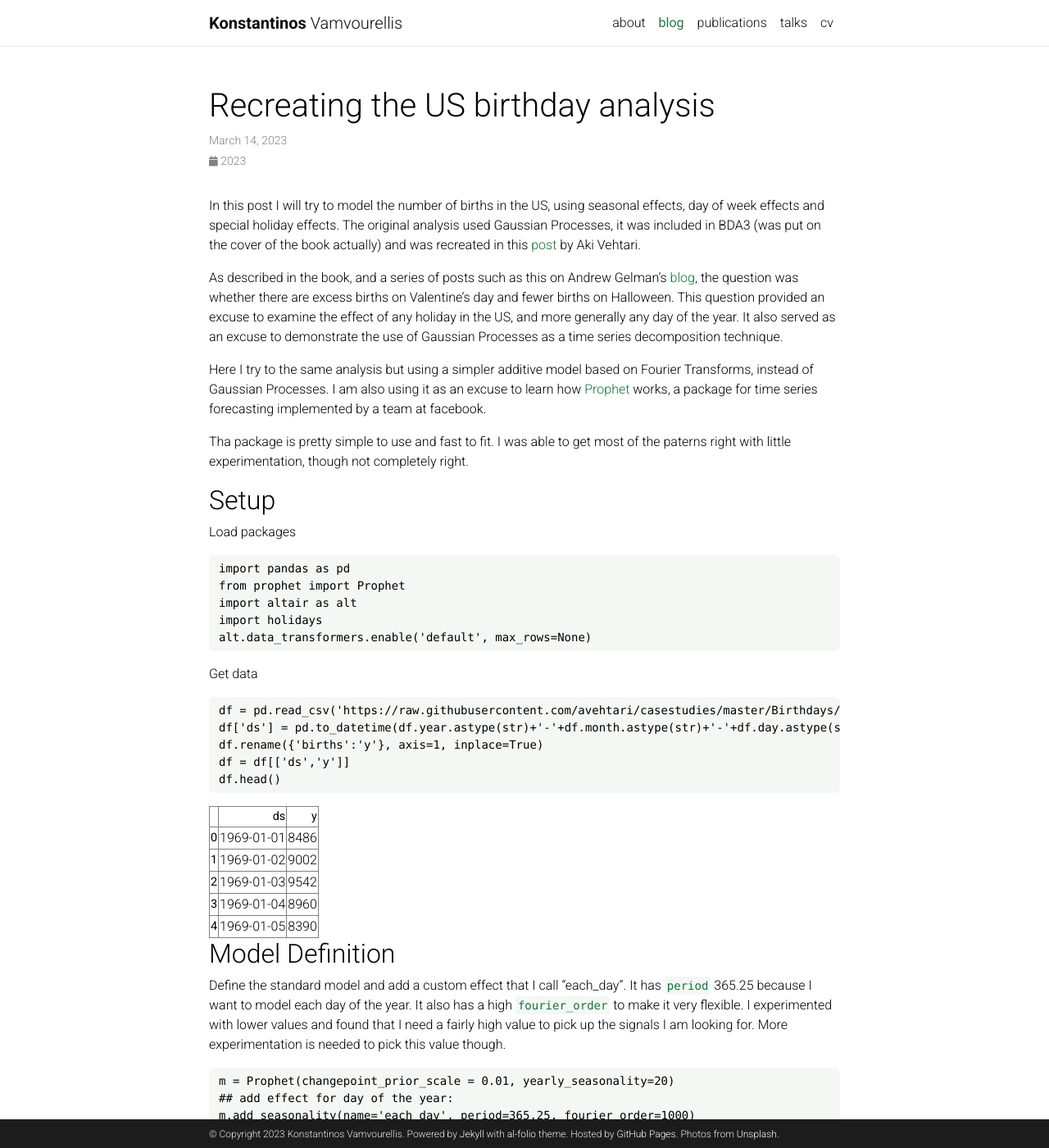
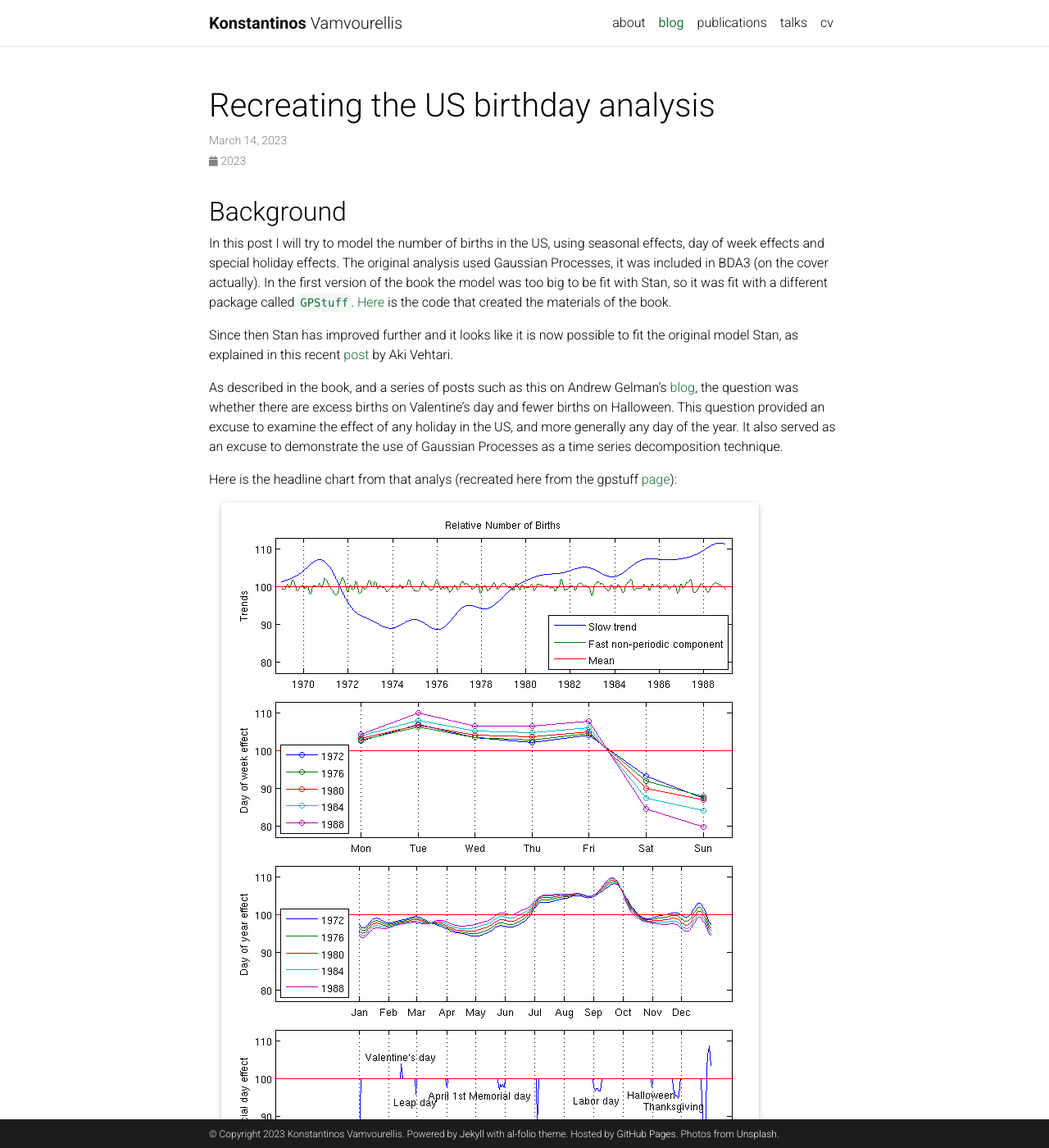
Before and after one commit to bayesways/bayesways.github.io, a Jekyll site: the page built from _posts/2023-03-14-recreating-the-US-birthday-analysis.md, in a window 1280 px wide and 1400 px high. Shown: the whole window at 82% size. Built offline with Jekyll 4.4.1, drawn with Linux system fonts in a browser that asks for light colours; full-size pictures stand in for the smaller copies a plugin makes; comment, search, counter and statistics services are not loaded; a style sheet for code colours, icons or effects is not loaded; some of the changed text lies outside the part shown.

Commit message:
added more details to the birth study and deleted old files

````diff
--- a/_posts/2023-03-14-recreating-the-US-birthday-analysis.md
+++ b/_posts/2023-03-14-recreating-the-US-birthday-analysis.md
@@ -6,11 +6,20 @@ date: 2023-03-14
 related_posts: false
 ---
 
+## Background
+
 In this post I will try to model the number of births in the US, using seasonal effects, day of week effects and special holiday effects.
-The original analysis used Gaussian Processes, it was included in BDA3 (was put on the cover of the book actually) and was recreated in this [post](https://avehtari.github.io/casestudies/Birthdays/birthdays.html) by Aki Vehtari.
+The original analysis used Gaussian Processes, it was included in BDA3 (on the cover actually). In the first version of the book the model was too big to be fit with Stan, so it was fit with a different package called `GPStuff`. [Here](https://research.cs.aalto.fi/pml/software/gpstuff/demo_births.shtml) is the code that created the materials of the book.
+
+Since then Stan has improved further and it looks like it is now possible to fit the original model Stan, as explained in this recent [post](https://avehtari.github.io/casestudies/Birthdays/birthdays.html) by Aki Vehtari.
 
 As described in the book, and a series of posts such as this on Andrew Gelman's [blog](https://statmodeling.stat.columbia.edu/2016/05/18/birthday-analysis-friday-the-13th-update/), the question was whether there are excess births on Valentine's day and fewer births on Halloween. This question provided an excuse to examine the effect of any holiday in the US, and more generally any day of the year. It also served as an excuse to demonstrate the use of Gaussian Processes as a time series decomposition technique.
 
+Here is the headline chart from that analys (recreated here from the gpstuff [page](https://research.cs.aalto.fi/pml/software/gpstuff/demo_births.shtml)):
+<div class="col-sm mt-3 mt-md-0">{% include figure.html path="assets/img/2023-03-14-recreating-the-US-birthday-analysis/birthday_files/births_pic2.png" class="img-fluid rounded z-depth-1" %} </div>
+
+
+## Plan for this post
 Here I try to the same analysis but using a simpler additive model based on Fourier Transforms, instead of Gaussian Processes.
 I am also using it as an excuse to learn how [Prophet](https://facebook.github.io/prophet/) works, a package for time series forecasting implemented by a team at facebook.
 
@@ -259,7 +268,8 @@ a = add_changepoints_to_plot(fig1.gca(), m, forecast)
 
 <div class="col-sm mt-3 mt-md-0">{% include figure.html path="assets/img/2023-03-14-recreating-the-US-birthday-analysis/birthday_files/birthday_5_0.png" class="img-fluid rounded z-depth-1" %} </div>
 
-Create the plot of all the different components.
+Create the plot of all the different components. This is an automatic output from `Prophet` and it is fairly close to the headline chart of the original analysis. But we are missing the key chart of the day of year (see below).
+
 ```python
 fig2 = m.plot_components(forecast)
 
@@ -268,8 +278,7 @@ fig2 = m.plot_components(forecast)
 <div class="col-sm mt-3 mt-md-0">{% include figure.html path="assets/img/2023-03-14-recreating-the-US-birthday-analysis/birthday_files/birthday_6_0.png" class="img-fluid rounded z-depth-1" %} </div>
 
 
-
-And finally create the day of the year plot we were aiming for.
+And finally here we create the day of the year plot we were aiming for.
 ```python
 day_of_year_effect = forecast[['ds','each_day']].copy()
 day_of_year_effect['indicative_day'] = '1999' +'-' + day_of_year_effect['ds'].dt.month.astype(str) +'-' + day_of_year_effect['ds'].dt.day.astype(str)
````
Also changed, not shown: _posts/2020-05-01-welcome.md (+1 -1 lines), _posts/2020-09-28-github-metadata.md (deleted, +0 -35 lines), _posts/2023-01-10-welcome to math club 2023.md (+1 -1 lines), assets/img/2023-03-14-recreating-the-US-birthday-analysis/birthday_files/births_pic2.png (added).
